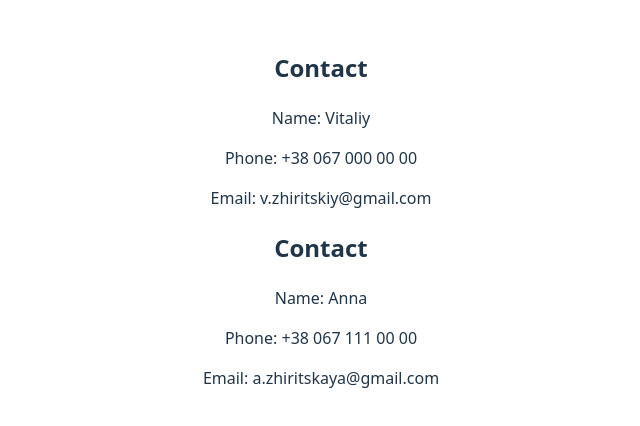
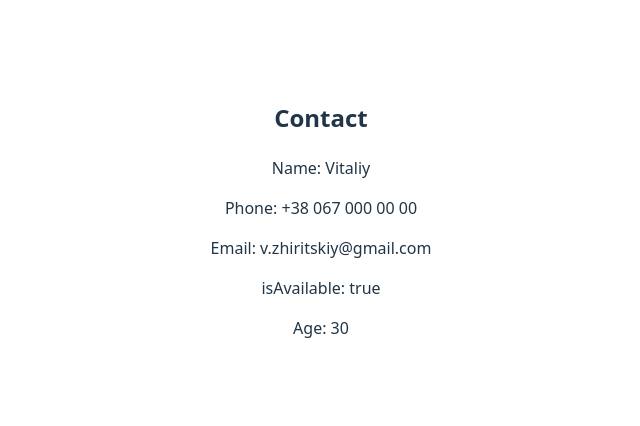
Before and after one commit to VZhyrytskiy/reactjs-with-me, a React (Vite) app: page / in a window 1280 px wide. Shown: the part 182-608 px from the top of the page, without its empty margins (319-959 px from the left). Built offline with nearby package versions, Linux system fonts and the light colour scheme.

Commit message:
feat: non string props

```diff
--- a/src/App.tsx
+++ b/src/App.tsx
@@ -1,19 +1,27 @@
 import './App.css'
 import Contact from './components/Contact'
 
+type Person = {
+  name: string;
+  phone: string;
+  email: string;
+  isAvailable: boolean;
+  age: number;
+};
+
+
 function App() {
+  const person: Person = {
+    name: "Vitaliy",
+    phone: "+38 067 000 00 00",
+    email: "v.zhiritskiy@gmail.com",
+    isAvailable: true,
+    age: 30
+  };
+
   return (
     <>
-      <Contact
-        name="Vitaliy"
-        phone="+38 067 000 00 00"
-        email="v.zhiritskiy@gmail.com"
-        />
-      <Contact
-        name="Anna"
-        phone="+38 067 111 00 00"
-        email="a.zhiritskaya@gmail.com"
-        />
+      <Contact person={person} />
     </>
   )
 }
--- a/src/components/Contact.tsx
+++ b/src/components/Contact.tsx
@@ -4,22 +4,31 @@
 //     email: string;
 // }
 
-type ContactProps = {
+type Person = {
   name: string;
   phone: string;
   email: string;
+  isAvailable: boolean;
+  age: number;
+};
+
+type ContactProps = {
+  person: Person;
 };
 
 
 const Contact: React.FC<ContactProps> = (props) => {
   console.log(props);
+  const { name, phone, email, isAvailable, age } = props.person;
   return (
     <>
         <h2>Contact</h2>
         <section>
-            <p>Name: {props.name}</p>
-            <p>Phone: {props.phone}</p>
-            <p>Email: {props.email}</p>
+            <p>Name: {name}</p>
+            <p>Phone: {phone}</p>
+            <p>Email: {email}</p>
+            <p>isAvailable: {isAvailable.toString()}</p>
+            <p>Age: {age}</p>
         </section>
     </>
   )
```
